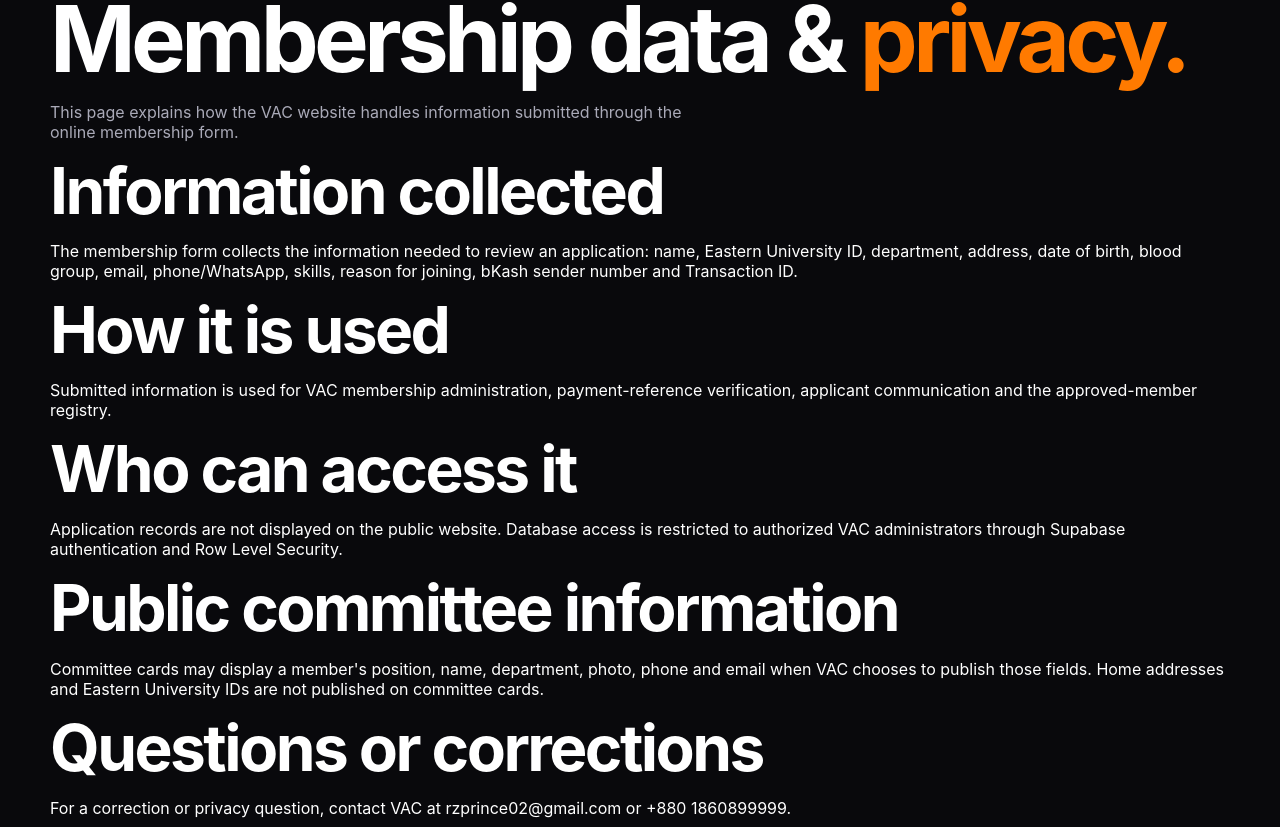
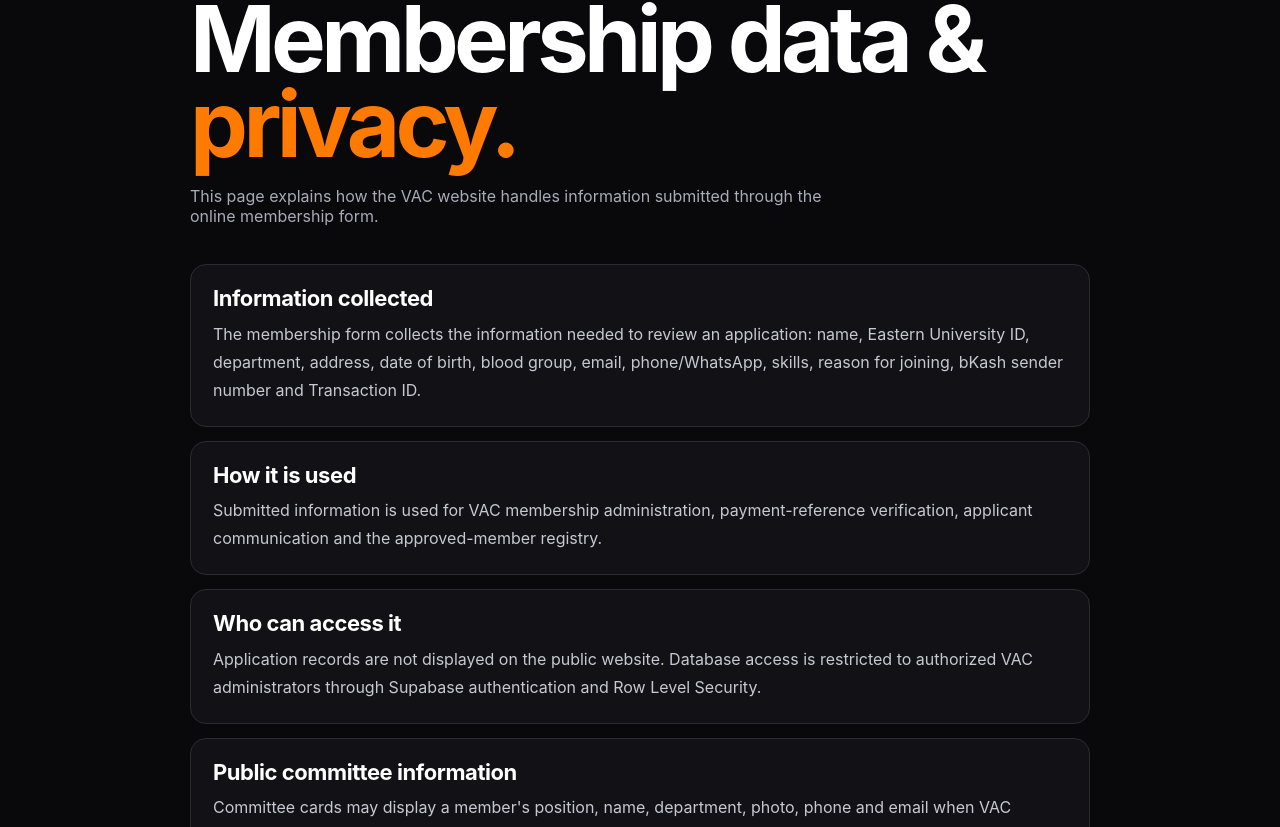
Before and after one commit to rzprince/VAC-Eastern-University-Website, a Next.js app: page /privacy in a window 1280 px wide. Shown: the part 213-1040 px from the top of the page. Built offline with nearby package versions, Linux system fonts and the light colour scheme; no server answers; the database is empty.

Commit message:
Style VAC privacy notice

```diff
--- a/app/globals.css
+++ b/app/globals.css
@@ -115,3 +115,10 @@
   .admin-export-actions{width:100%}
   .admin-export-actions .secondary-button{width:100%}
 }
+
+.privacy-page{max-width:900px}
+.privacy-content{display:grid;gap:14px;margin:38px 0}
+.privacy-content section{background:#111116;border:1px solid var(--line);border-radius:16px;padding:22px}
+.privacy-content h2{font-size:22px;margin:0 0 10px;letter-spacing:-.02em}
+.privacy-content p{color:#c8c8d1;line-height:1.75;margin:0}
+.privacy-content a,.consent a{color:var(--orange);text-decoration:underline;text-underline-offset:3px}
```
